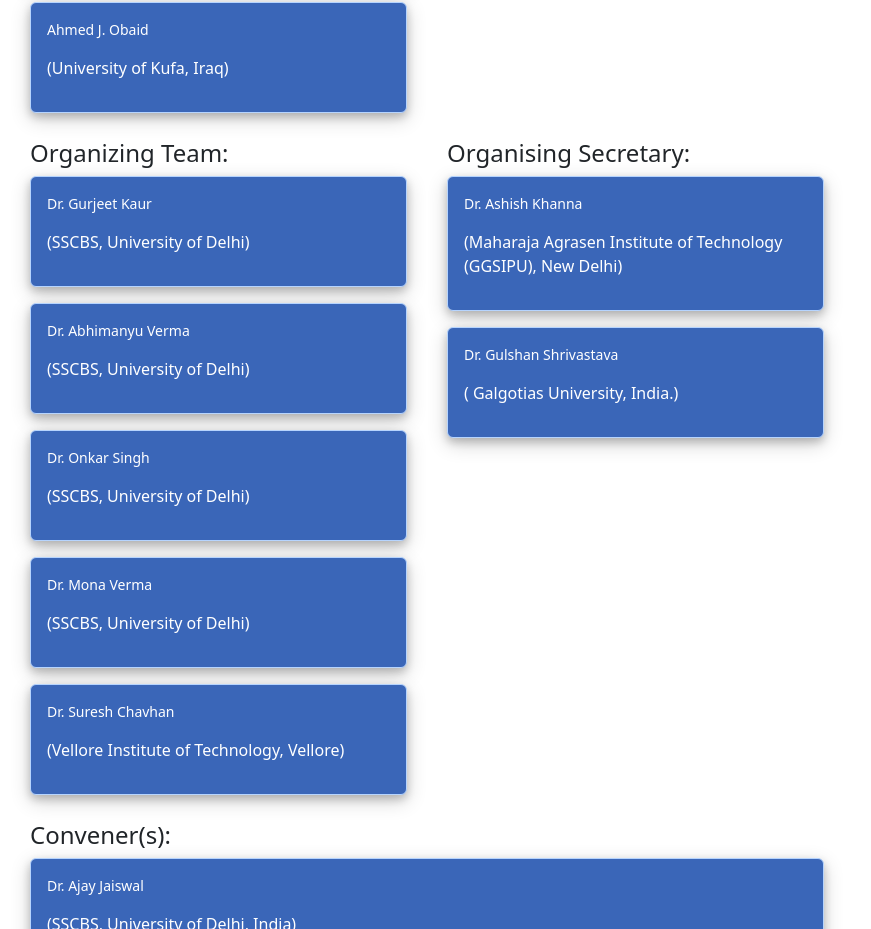
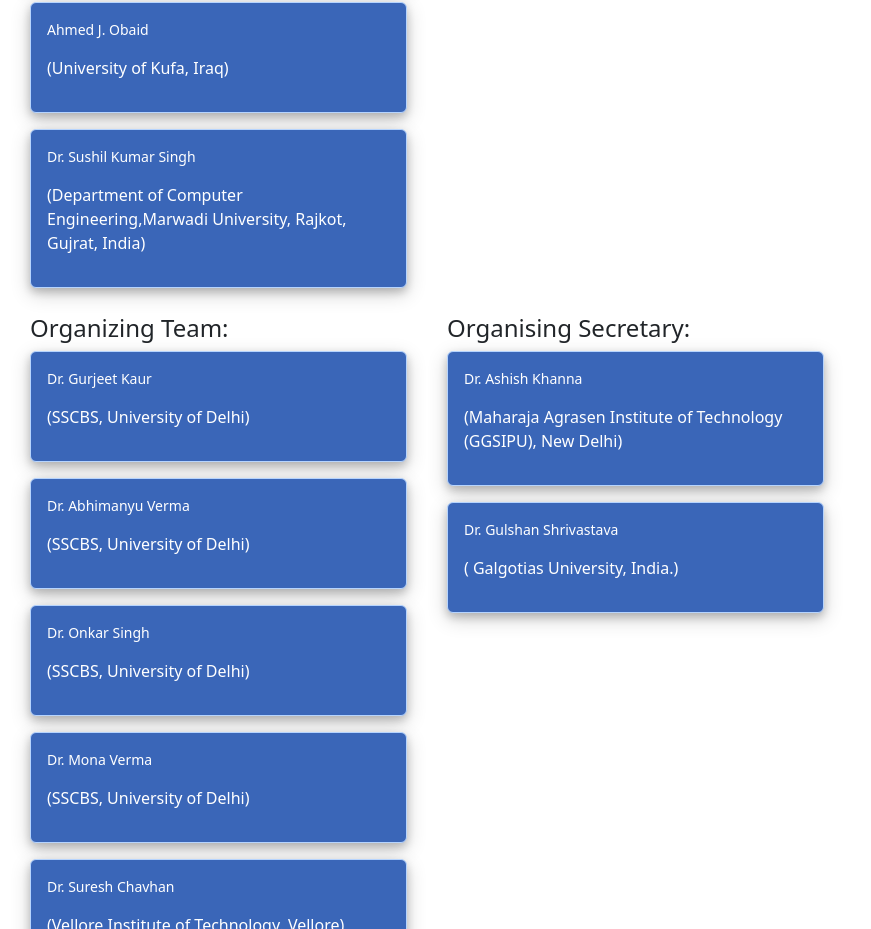
Before and after one commit to bhavyak13/icicc-conf, a React (Create React App) app: page /steercom in a window 1280 px wide. Shown: the part 2600-3529 px from the top of the page, without its empty margins (0-871 px from the left). Built offline with nearby package versions, Linux system fonts and the light colour scheme.

Commit message:
commitee added

```diff
--- a/src/Committee/steering_comm.js
+++ b/src/Committee/steering_comm.js
@@ -96,6 +96,10 @@ const SteerCom=()=>{
             {
                 "MemName":"Ahmed J. Obaid",
                 "InstName":"(University of Kufa, Iraq)"
+            },
+            {
+                "MemName":"Dr. Sushil Kumar Singh",
+                "InstName":"(Department of Computer Engineering,Marwadi University, Rajkot, Gujrat, India)",
             }
         ]
     },  {
```
